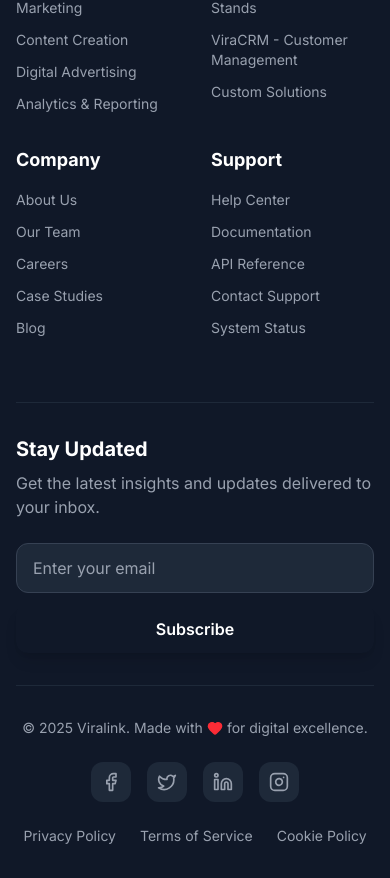
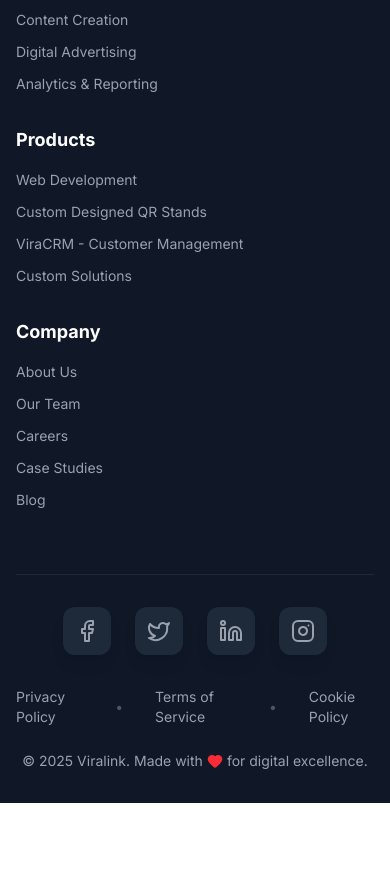
Before and after one commit to eyuelfrew/virallink, a Next.js app: page /blog in a window 390 px wide. Shown: the part 7069-7947 px from the top of the page. After the commit the page ends 7872 px from the top, so only its background shows below. Built offline with nearby package versions, Linux system fonts and the light colour scheme.

Commit message:
Final Commit -m

```diff
--- a/src/app/about/page.tsx
+++ b/src/app/about/page.tsx
@@ -667,6 +667,7 @@ export default function AboutPage() {
                 whileHover={{ scale: 1.05, y: -2 }}
                 whileTap={{ scale: 0.95 }}
                 className="bg-white text-blue-600 px-8 py-4 rounded-xl font-semibold shadow-lg hover:shadow-xl transition-all duration-300 flex items-center justify-center"
+                onClick={() => router.push('/careers')}
               >
                 View Open Positions
                 <ArrowRight className="ml-2 w-5 h-5" />
--- a/src/app/contact/page.tsx
+++ b/src/app/contact/page.tsx
@@ -532,7 +532,7 @@ export default function ContactPage() {
                       <Users className="w-6 h-6 text-blue-600" />
                     </div>
                     <div>
-                      <p className="font-semibold text-gray-900">500+ Happy Clients</p>
+                      <p className="font-semibold text-gray-900">15+ Happy Clients</p>
                       <p className="text-gray-600 text-sm">Trusted by businesses worldwide</p>
                     </div>
                   </div>
--- a/src/components/CTA.tsx
+++ b/src/components/CTA.tsx
@@ -166,7 +166,7 @@ const CTA = () => {
                         <motion.button
                             whileHover={{ scale: 1.05, y: -2 }}
                             whileTap={{ scale: 0.95 }}
-                            className="group btn-hover bg-white text-primary-600 px-8 py-4 rounded-xl font-bold text-lg shadow-xl hover:shadow-2xl transition-all duration-300 flex items-center"
+                            className="group btn-hover bg-white text-black px-8 py-4 rounded-xl font-bold text-lg shadow-xl hover:shadow-2xl transition-all duration-300 flex items-center"
                         >
                             Get Started Now
                             <ArrowRight className="ml-2 w-5 h-5 group-hover:translate-x-1 transition-transform" />
@@ -194,7 +194,7 @@ const CTA = () => {
                                     <div key={i} className="w-6 h-6 bg-white/20 rounded-full border border-white/30"></div>
                                 ))}
                             </div>
-                            <span>500+ Happy Clients</span>
+                            <span>15+ Happy Clients</span>
                         </div>
                         <div className="flex items-center">
                             <Star className="w-4 h-4 text-warning-400 mr-1" />
--- a/src/components/Footer.tsx
+++ b/src/components/Footer.tsx
@@ -48,16 +48,7 @@ const Footer = () => {
         { name: 'Blog', href: '/blog' },
       ]
     },
-    {
-      title: 'Support',
-      links: [
-        { name: 'Help Center', href: '/help' },
-        { name: 'Documentation', href: '/docs' },
-        { name: 'API Reference', href: '/api' },
-        { name: 'Contact Support', href: '/support' },
-        { name: 'System Status', href: '/status' },
-      ]
-    }
+
   ];
 
   const socialLinks = [
@@ -162,7 +153,7 @@ const Footer = () => {
 
             {/* Links Sections */}
             <div className="lg:col-span-8">
-              <div className="grid grid-cols-2 md:grid-cols-4 gap-8">
+              <div className="grid grid-cols-1 md:grid-cols-3 gap-8">
                 {footerSections.map((section, sectionIndex) => (
                   <motion.div
                     key={section.title}
@@ -200,60 +191,19 @@ const Footer = () => {
           </div>
         </div>
 
-        {/* Newsletter Section */}
-        <motion.div
-          initial={{ opacity: 0, y: 20 }}
-          whileInView={{ opacity: 1, y: 0 }}
-          transition={{ duration: 0.6 }}
-          viewport={{ once: true }}
-          className="py-8 border-t border-gray-800"
-        >
-          <div className="flex flex-col lg:flex-row items-center justify-between gap-6">
-            <div>
-              <h3 className="font-heading font-bold text-xl mb-2">Stay Updated</h3>
-              <p className="text-gray-400">Get the latest insights and updates delivered to your inbox.</p>
-            </div>
-            <div className="flex flex-col sm:flex-row gap-3 w-full lg:w-auto">
-              <input
-                type="email"
-                placeholder="Enter your email"
-                className="px-4 py-3 bg-gray-800 border border-gray-700 rounded-xl text-white placeholder-gray-400 focus:outline-none focus:border-primary-500 transition-colors duration-200 flex-1 lg:w-64"
-              />
-              <motion.button
-                whileHover={{ scale: 1.05 }}
-                whileTap={{ scale: 0.95 }}
-                className="btn-hover bg-gradient-to-r from-primary-600 to-accent-600 text-white px-6 py-3 rounded-xl font-semibold transition-all duration-300 shadow-lg hover:shadow-xl"
-              >
-                Subscribe
-              </motion.button>
-            </div>
-          </div>
-        </motion.div>
+
 
         {/* Bottom Section */}
-        <div className="py-8 border-t border-gray-800">
-          <div className="flex flex-col lg:flex-row items-center justify-between gap-6">
-            {/* Copyright */}
+        <div className="pt-8 border-t border-gray-800">
+          {/* Social Links Section */}
           <motion.div
             initial={{ opacity: 0, y: 10 }}
             whileInView={{ opacity: 1, y: 0 }}
             transition={{ duration: 0.6 }}
             viewport={{ once: true }}
-              className="flex items-center text-gray-400 text-sm"
+            className="flex justify-center mb-8"
           >
-              <span>© {currentYear} Viralink. Made with</span>
-              <Heart className="w-4 h-4 mx-1 text-red-500 fill-current" />
-              <span>for digital excellence.</span>
-            </motion.div>
-
-            {/* Social Links */}
-            <motion.div
-              initial={{ opacity: 0, y: 10 }}
-              whileInView={{ opacity: 1, y: 0 }}
-              transition={{ duration: 0.6, delay: 0.2 }}
-              viewport={{ once: true }}
-              className="flex items-center space-x-4"
-            >
+            <div className="flex items-center space-x-6">
               {socialLinks.map((social) => (
                 <motion.a
                   key={social.name}
@@ -262,33 +212,52 @@ const Footer = () => {
                   rel="noopener noreferrer"
                   whileHover={{ scale: 1.1, y: -2 }}
                   whileTap={{ scale: 0.9 }}
-                  className="w-10 h-10 bg-gray-800 hover:bg-gradient-to-r hover:from-primary-600 hover:to-accent-600 rounded-xl flex items-center justify-center transition-all duration-300 group"
+                  className="w-12 h-12 bg-gray-800 hover:bg-gradient-to-r hover:from-primary-600 hover:to-accent-600 rounded-xl flex items-center justify-center transition-all duration-300 group shadow-lg"
                   aria-label={social.name}
                 >
-                  <social.icon className="w-5 h-5 text-gray-400 group-hover:text-white transition-colors duration-300" />
+                  <social.icon className="w-6 h-6 text-gray-400 group-hover:text-white transition-colors duration-300" />
                 </motion.a>
               ))}
+            </div>
           </motion.div>
 
           {/* Legal Links */}
           <motion.div
             initial={{ opacity: 0, y: 10 }}
             whileInView={{ opacity: 1, y: 0 }}
+            transition={{ duration: 0.6, delay: 0.2 }}
+            viewport={{ once: true }}
+            className="flex justify-center mb-6"
+          >
+            <div className="flex items-center space-x-8 text-sm">
+              <Link href="/privacy" className="text-gray-400 hover:text-primary-400 transition-colors duration-200 hover:underline">
+                Privacy Policy
+              </Link>
+              <span className="text-gray-600">•</span>
+              <Link href="/terms" className="text-gray-400 hover:text-primary-400 transition-colors duration-200 hover:underline">
+                Terms of Service
+              </Link>
+              <span className="text-gray-600">•</span>
+              <Link href="/cookies" className="text-gray-400 hover:text-primary-400 transition-colors duration-200 hover:underline">
+                Cookie Policy
+              </Link>
+            </div>
+          </motion.div>
+
+          {/* Copyright */}
+          <motion.div
+            initial={{ opacity: 0, y: 10 }}
+            whileInView={{ opacity: 1, y: 0 }}
             transition={{ duration: 0.6, delay: 0.4 }}
             viewport={{ once: true }}
-              className="flex items-center space-x-6 text-sm"
+            className="text-center pb-8"
           >
-              <Link href="/privacy" className="text-gray-400 hover:text-primary-400 transition-colors duration-200">
-                Privacy Policy
-              </Link>
-              <Link href="/terms" className="text-gray-400 hover:text-primary-400 transition-colors duration-200">
-                Terms of Service
-              </Link>
-              <Link href="/cookies" className="text-gray-400 hover:text-primary-400 transition-colors duration-200">
-                Cookie Policy
-              </Link>
+            <div className="flex items-center justify-center text-gray-400 text-sm">
+              <span>© {currentYear} Viralink. Made with</span>
+              <Heart className="w-4 h-4 mx-1 text-red-500 fill-current" />
+              <span>for digital excellence.</span>
+            </div>
           </motion.div>
-          </div>
         </div>
       </div>
     </footer>
--- a/src/components/Header.tsx
+++ b/src/components/Header.tsx
@@ -42,6 +42,7 @@ const Header = () => {
     //   ]
     // },
     { name: 'About', href: '/about' },
+    { name: 'Careers', href: '/careers' },
     { name: 'Blog', href: '/blog' },
     { name: 'Contact', href: '/contact' },
   ];
--- a/src/components/Services.tsx
+++ b/src/components/Services.tsx
@@ -149,7 +149,7 @@ const Services = () => {
 
           <h2 className="text-3xl sm:text-4xl lg:text-5xl font-heading font-bold text-gray-900 mb-6">
             Comprehensive Digital{' '}
-            <span className="bg-gradient-to-r from-yellow-500 to-yellow-600 bg-clip-text text-transparent">Marketing Services</span>
+            <span className="bg-gradient-to-r from-blue-500 to-blue-600 bg-clip-text text-transparent">Marketing Services</span>
           </h2>
 
           <p className="text-lg text-gray-600 max-w-3xl mx-auto leading-relaxed">
@@ -278,7 +278,8 @@ const Services = () => {
                 transition={{ duration: 0.6, delay: 0.8 }}
                 className="text-2xl lg:text-4xl font-heading font-bold mb-4"
               >
-                Ready to Accelerate Your Growth?
+                Ready to Accelerate Your{' '}
+                <span className="bg-gradient-to-r from-blue-500 to-blue-600 bg-clip-text text-transparent">Growth?</span>
               </motion.h3>
               <motion.p
                 initial={{ opacity: 0, y: 20 }}
--- a/src/components/Stats.tsx
+++ b/src/components/Stats.tsx
@@ -281,7 +281,7 @@ const Stats = () => {
           <motion.button
             whileHover={{ scale: 1.05, y: -2 }}
             whileTap={{ scale: 0.95 }}
-            className="btn-hover bg-gradient-to-r from-[#085095] to-[#fea50b] text-white px-8 py-4 rounded-xl font-semibold shadow-lg hover:shadow-xl transition-all duration-300"
+            className="btn-hover bg-gradient-to-r from-blue-600 to-blue-700 text-white px-8 py-4 rounded-xl font-semibold shadow-lg hover:shadow-xl transition-all duration-300"
           >
             Start Your Growth Journey
           </motion.button>
```
Also changed, not shown: src/components/Testimonials.tsx (+7 -7 lines). Lines whose indentation alone changed are shown as unchanged.
